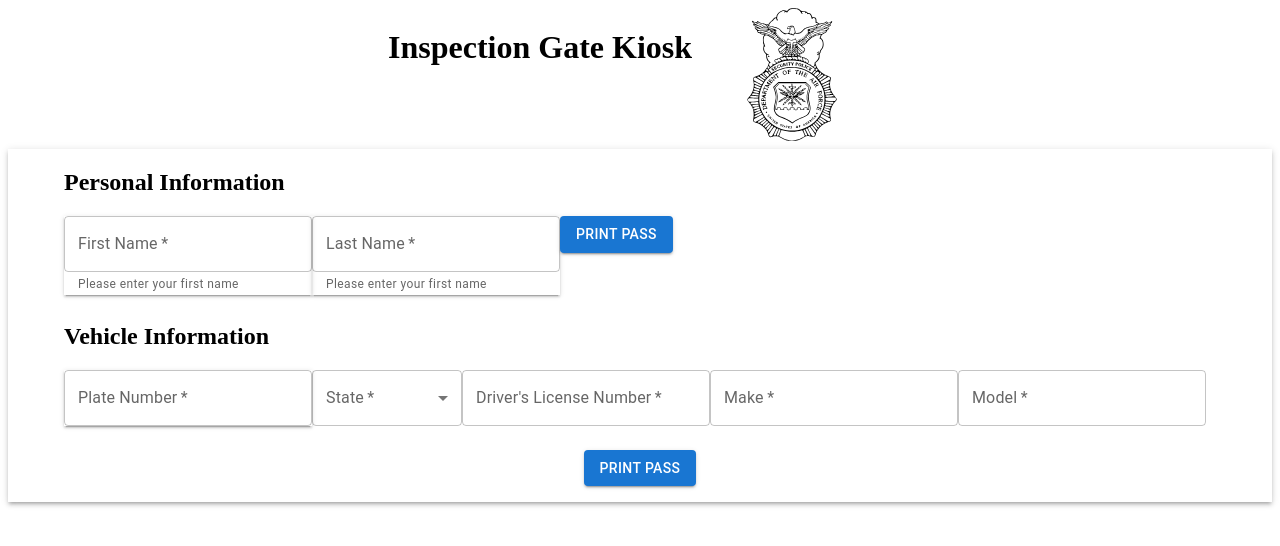
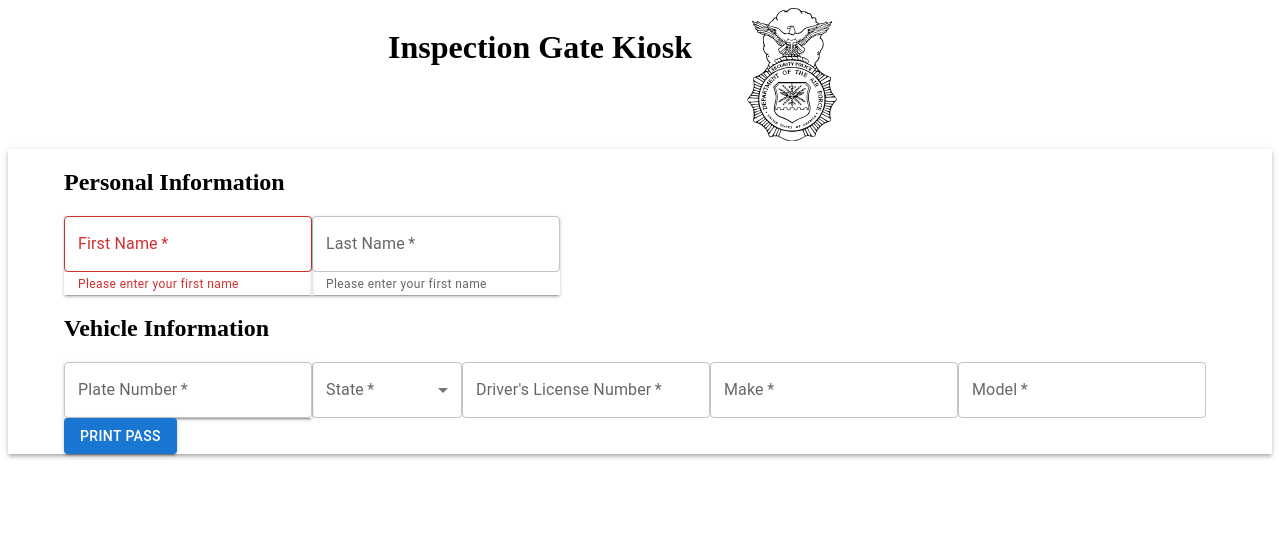
Before and after one commit to yurikgarcia/vehicle-kiosk, a React (Create React App) app in the folder ui/: page /vehicle in a window 1280 px wide. Shown: the top 546 px of the page. Built offline with nearby package versions, Linux system fonts and the light colour scheme.

Commit message:
merging the backend and the frontend

```diff
--- a/ui/src/components/forms/forms.jsx
+++ b/ui/src/components/forms/forms.jsx
@@ -17,14 +17,13 @@ import { height } from "@mui/system";
 export const Forms = () => {
   const [firstName, setFirstName] = useState("");
   const [lastName, setLastName] = useState("");
-  const [firstNameError, setFirstNameError] = useState(false);
+  const [firstNameError, setFirstNameError] = useState(true);
   const [lastNameError, setLastNameError] = useState(false);
 
   const handleSubmit = (e) => {
     e.preventDefault();
-
-    setFirstNameError(false);
-    setLastNameError(false);
+    setFirstName(false);
+    setLastName(false);
 
     if (firstName === "") {
       setFirstNameError(true);
@@ -54,9 +53,17 @@ export const Forms = () => {
         }}
       >
         <Container>
+          <form
+            noValidate
+            autoComplete="off"
+            onSubmit={handleSubmit}
+            sx={{
+              display: "grid",
+              boxShadow: 3,
+              gap: 1,
+            }}
+          >
             <h2> Personal Information </h2>
-
-          <form noValidate autoComplete="off" onSubmit={handleSubmit}>
             <TextField
               required
               onChange={(e) => setFirstName(e.target.value)}
@@ -79,15 +86,6 @@ export const Forms = () => {
               helperText="Please enter your first name"
               sx={{ boxShadow: 2 }}
             />
-            <Button variant="contained"> Print Pass </Button>
-          </form>
-        </Container>
-
-        <Container
-          sx={{
-            flexWrap: "wrap",
-          }}
-        >
             <h2> Vehicle Information </h2>
             <TextField
               required
@@ -106,18 +104,9 @@ export const Forms = () => {
             />
             <TextField required id="make" label="Make" name="make" />
             <TextField required id="model" label="Model" name="model" />
+            <Button variant="contained"> Print Pass </Button>
+          </form>
         </Container>
-
-        <Box
-          sx={{
-            display: "flex",
-            mt: 2,
-            mb: 2,
-            justifyContent: "center",
-          }}
-        >
-          <Button variant="contained"> Print Pass </Button>
-        </Box>
       </Box>
     </>
   );
```
Lines whose indentation alone changed are shown as unchanged.
